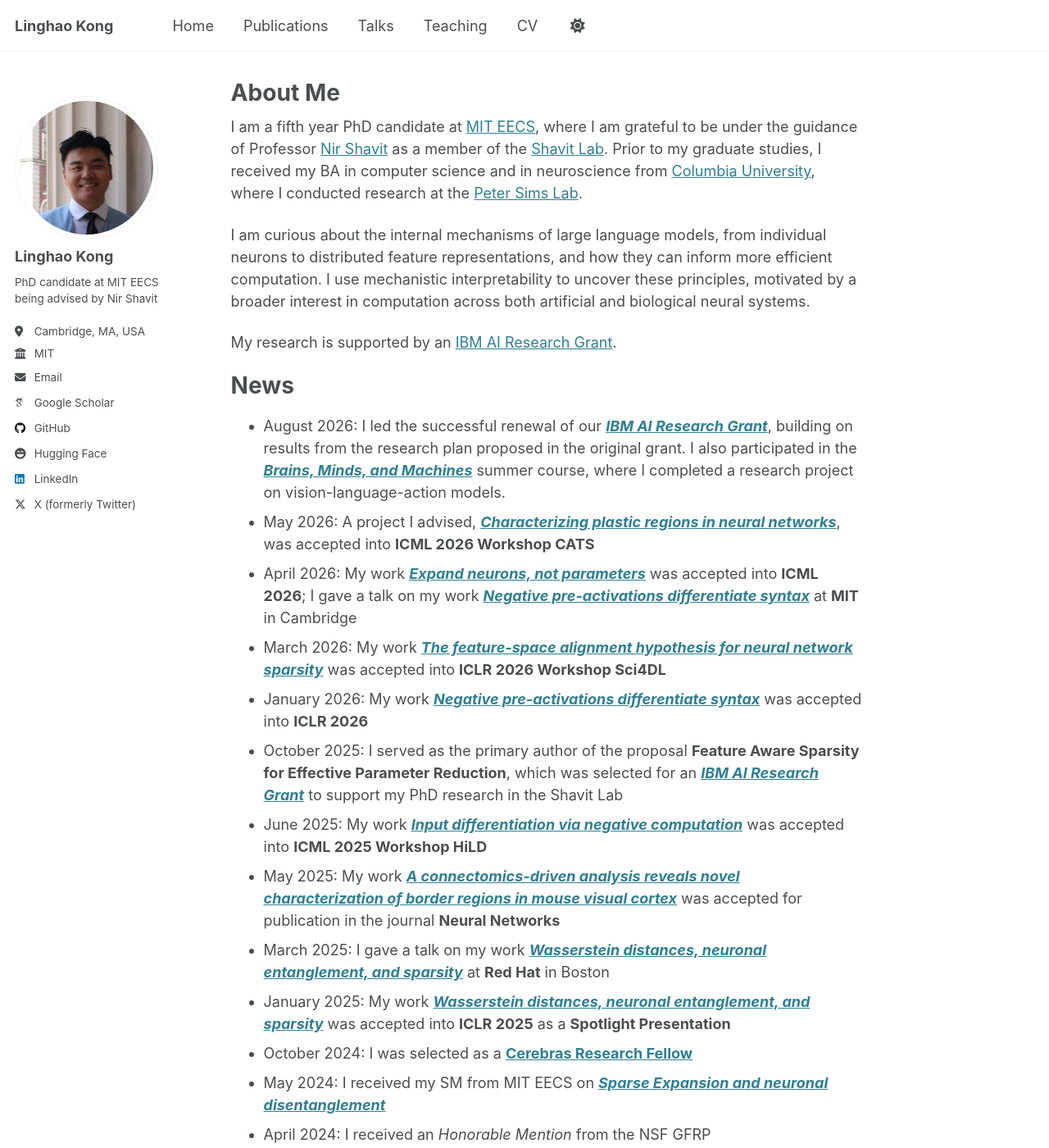
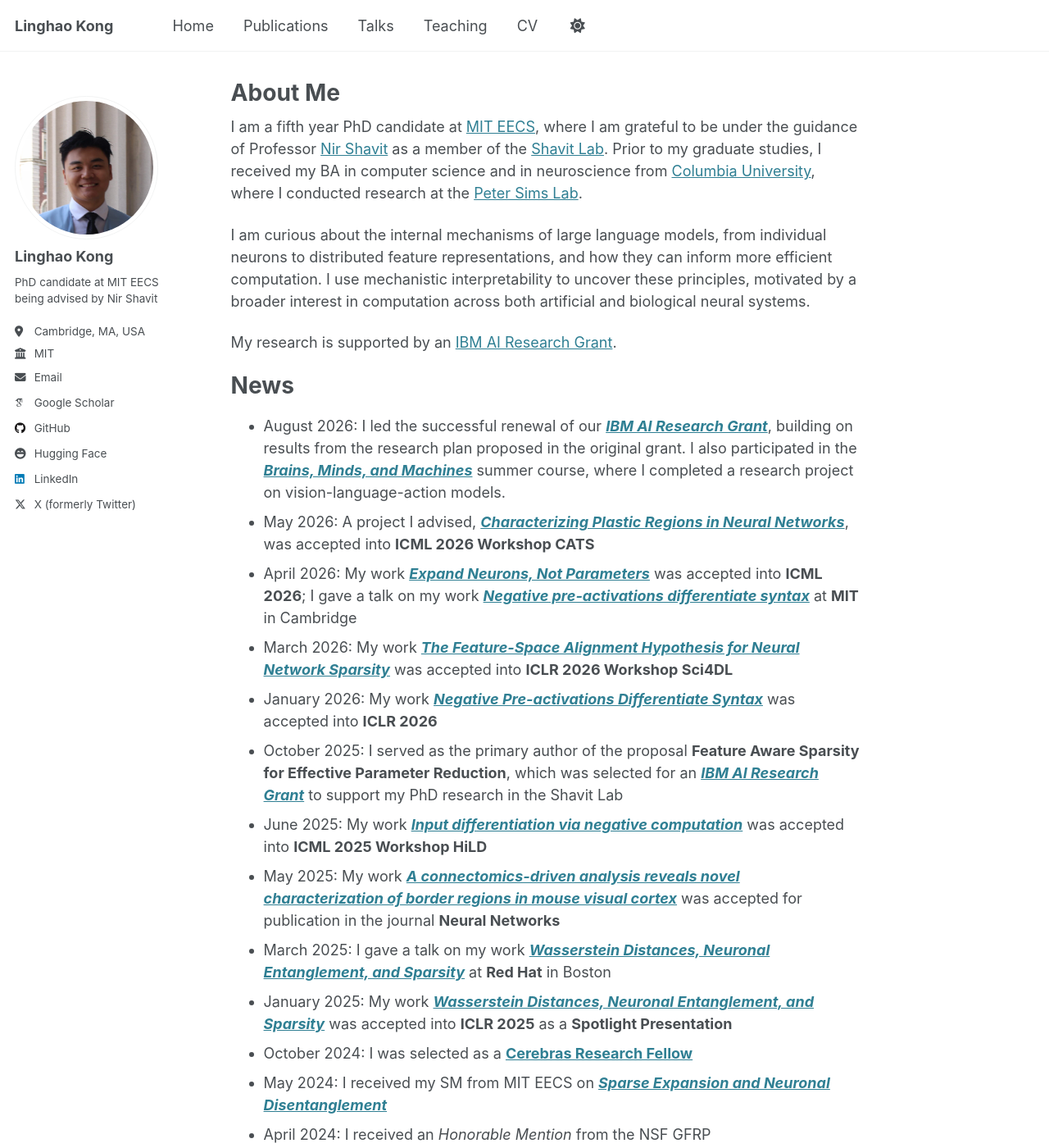
Before and after one commit to Lin-K76/Lin-K76.github.io, a Jekyll site: the page built from _pages/about.md, in a window 1280 px wide and 1400 px high. Shown: the whole window at 82% size. Built offline with Jekyll 4.4.1, drawn with Linux system fonts in a browser that asks for light colours; some web fonts are replaced.

Commit message:
Updates capitalization

```diff
--- a/_pages/about.md
+++ b/_pages/about.md
@@ -17,17 +17,17 @@ News
 ======
 
 - August 2026: I led the successful renewal of our <strong><i><a href="https://mitibm.mit.edu/">IBM AI Research Grant</a></i></strong>, building on results from the research plan proposed in the original grant. I also participated in the <strong><i><a href="https://bmm.mit.edu/">Brains, Minds, and Machines</a></i></strong> summer course, where I completed a research project on vision-language-action models.
-- May 2026: A project I advised, <strong><i><a href="/publication/2026-characterizing">Characterizing plastic regions in neural networks</a></i></strong>, was accepted into <strong>ICML 2026 Workshop CATS</strong>
-- April 2026: My work <strong><i><a href="/publication/2026-expand">Expand neurons, not parameters</a></i></strong> was accepted into <strong>ICML 2026</strong>; I gave a talk on my work <strong><i><a href="/talks/2026-negative">Negative pre-activations differentiate syntax</a></i></strong> at <strong>MIT</strong> in Cambridge
-- March 2026: My work <strong><i><a href="/publication/2026-feature-workshop">The feature-space alignment hypothesis for neural network sparsity</a></i></strong> was accepted into <strong>ICLR 2026 Workshop Sci4DL</strong>
-- January 2026: My work <strong><i><a href="/publication/2026-negative">Negative pre-activations differentiate syntax</a></i></strong> was accepted into <strong>ICLR 2026</strong>
+- May 2026: A project I advised, <strong><i><a href="/publication/2026-characterizing">Characterizing Plastic Regions in Neural Networks</a></i></strong>, was accepted into <strong>ICML 2026 Workshop CATS</strong>
+- April 2026: My work <strong><i><a href="/publication/2026-expand">Expand Neurons, Not Parameters</a></i></strong> was accepted into <strong>ICML 2026</strong>; I gave a talk on my work <strong><i><a href="/talks/2026-negative">Negative pre-activations differentiate syntax</a></i></strong> at <strong>MIT</strong> in Cambridge
+- March 2026: My work <strong><i><a href="/publication/2026-feature-workshop">The Feature-Space Alignment Hypothesis for Neural Network Sparsity</a></i></strong> was accepted into <strong>ICLR 2026 Workshop Sci4DL</strong>
+- January 2026: My work <strong><i><a href="/publication/2026-negative">Negative Pre-activations Differentiate Syntax</a></i></strong> was accepted into <strong>ICLR 2026</strong>
 - October 2025: I served as the primary author of the proposal <strong>Feature Aware Sparsity for Effective Parameter Reduction</strong>, which was selected for an <strong><i><a href="https://mitibmwatsonailab.mit.edu/">IBM AI Research Grant</a></i></strong> to support my PhD research in the Shavit Lab
 - June 2025: My work <strong><i><a href="/publication/2025-input-workshop">Input differentiation via negative computation</a></i></strong> was accepted into <strong>ICML 2025 Workshop HiLD</strong>
 - May 2025: My work <strong><i><a href="/publication/2025-connectomics">A connectomics-driven analysis reveals novel characterization of border regions in mouse visual cortex</a></i></strong> was accepted for publication in the journal <strong>Neural Networks</strong>
-- March 2025: I gave a talk on my work <strong><i><a href="/talks/2025-wasserstein">Wasserstein distances, neuronal entanglement, and sparsity</a></i></strong> at <strong>Red Hat</strong> in Boston
-- January 2025: My work <strong><i><a href="/publication/2025-wasserstein">Wasserstein distances, neuronal entanglement, and sparsity</a></i></strong> was accepted into <strong>ICLR 2025</strong> as a <strong>Spotlight Presentation</strong>
+- March 2025: I gave a talk on my work <strong><i><a href="/talks/2025-wasserstein">Wasserstein Distances, Neuronal Entanglement, and Sparsity</a></i></strong> at <strong>Red Hat</strong> in Boston
+- January 2025: My work <strong><i><a href="/publication/2025-wasserstein">Wasserstein Distances, Neuronal Entanglement, and Sparsity</a></i></strong> was accepted into <strong>ICLR 2025</strong> as a <strong>Spotlight Presentation</strong>
 - October 2024: I was selected as a <strong>[Cerebras Research Fellow](https://www.cerebras.ai/fellows)</strong>
-- May 2024: I received my SM from MIT EECS on <strong><i>[Sparse Expansion and neuronal disentanglement](https://dspace.mit.edu/bitstream/handle/1721.1/156287/kong-linghao-sm-eecs-2024-thesis.pdf?sequence=1&isAllowed=y)</i></strong>
+- May 2024: I received my SM from MIT EECS on <strong><i>[Sparse Expansion and Neuronal Disentanglement](https://dspace.mit.edu/bitstream/handle/1721.1/156287/kong-linghao-sm-eecs-2024-thesis.pdf?sequence=1&isAllowed=y)</i></strong>
 - April 2024: I received an <i>Honorable Mention</i> from the NSF GFRP
 
 Selected Works
```
